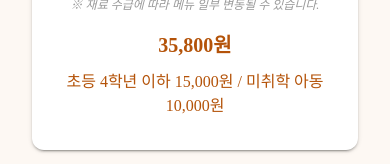
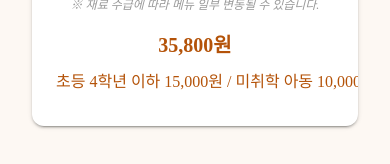
Before and after one commit to Jade107027/htmaru, a React (Vite) app: page /#/menupage in a window 390 px wide. Shown: the part 484-648 px from the top of the page. Built offline with nearby package versions, Linux system fonts and the light colour scheme; no server answers; a web font is replaced by a local one.

Commit message:
Fix mobile wrapping for kids pricing

```diff
--- a/src/components/MenuLayout.jsx
+++ b/src/components/MenuLayout.jsx
@@ -166,6 +166,7 @@ const MenuLayout = ({ showAllMenuButton = false }) => {
                           mt: 1.2,
                           fontWeight: 500,
                           textAlign: "center",
+                          whiteSpace: "nowrap",
                         }}
                       >
                         초등 4학년 이하 15,000원 / 미취학 아동 10,000원
```
Lines whose indentation alone changed are shown as unchanged.
